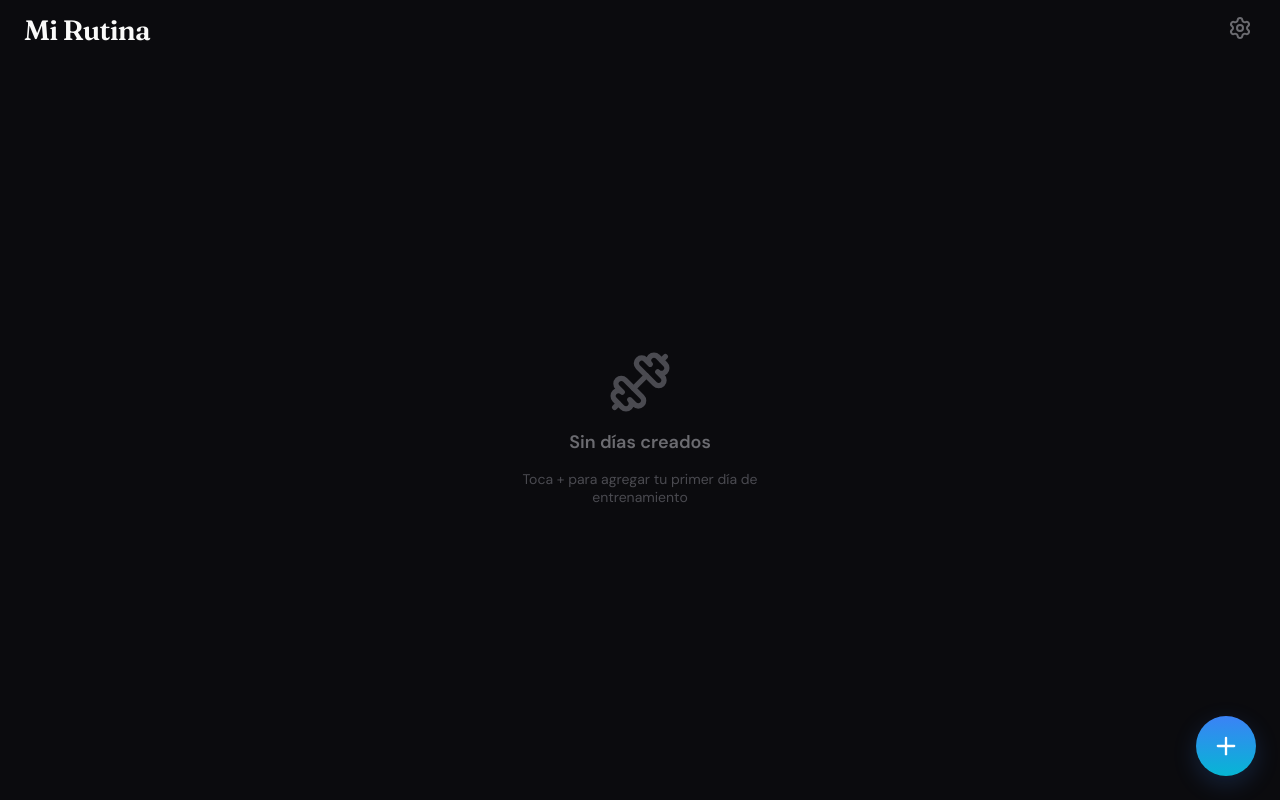
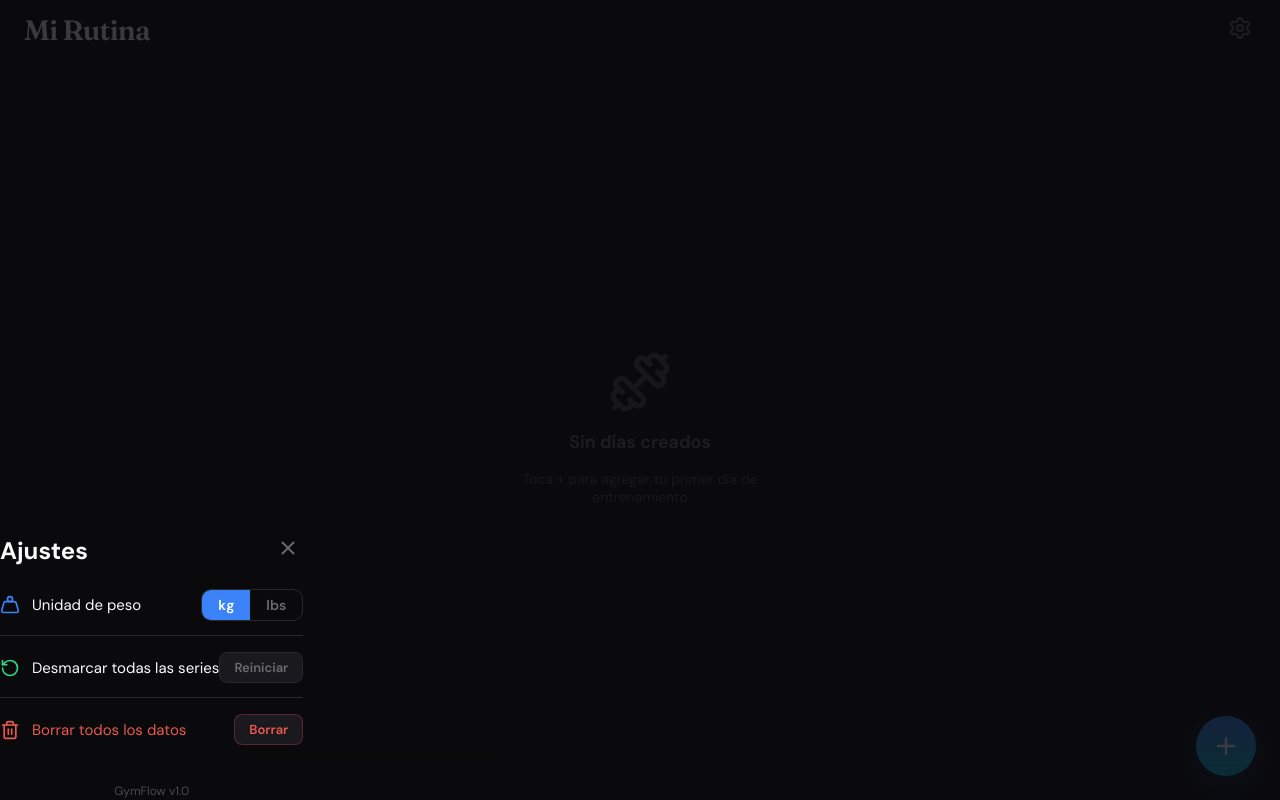
Before and after one commit to JeanC221/GymFlow, a React (Vite) app: page / in a window 1280 px wide. Both pictures are taken after a click on the button 1240 px from the left and 30 px from the top of the page. Built offline with nearby package versions, Linux system fonts and the light colour scheme.

Commit message:
feat: settings panel + bug fixes
- Settings: weight unit (kg/lbs), reset all series, clear all data
- Fix: exercise summary showing Infinity/NaN with partial data
- Fix: exercises permanently lost when toggling rest-day
- Fix: swipe-to-action interfering with page scroll

```diff
--- a/src/App.jsx
+++ b/src/App.jsx
@@ -7,14 +7,17 @@ import DayDetail from './components/DayDetail';
 import AddDayModal from './components/AddDayModal';
 import EmptyState from './components/EmptyState';
 import ConfirmDialog from './components/ConfirmDialog';
+import SettingsPanel from './components/SettingsPanel';
 
 export default function App() {
   const [days, setDays] = useLocalStorage('gym-days', []);
+  const [weightUnit, setWeightUnit] = useLocalStorage('gym-weight-unit', 'kg');
   const [currentView, setCurrentView] = useState('list');
   const [selectedDayId, setSelectedDayId] = useState(null);
   const [showAddDay, setShowAddDay] = useState(false);
   const [editingDay, setEditingDay] = useState(null);
   const [confirmDelete, setConfirmDelete] = useState(null);
+  const [showSettings, setShowSettings] = useState(false);
 
   const selectedDay = days.find(d => d.id === selectedDayId);
 
@@ -23,7 +26,7 @@ export default function App() {
       setDays(prev =>
         prev.map(d =>
           d.id === editingDay.id
-            ? { ...d, name: data.name, routine: data.routine, isRestDay: data.isRestDay, exercises: data.isRestDay ? [] : d.exercises }
+            ? { ...d, name: data.name, routine: data.routine, isRestDay: data.isRestDay }
             : d
         )
       );
@@ -44,6 +47,21 @@ export default function App() {
     setDays(prev => prev.map(d => d.id === updatedDay.id ? updatedDay : d));
   };
 
+  const handleClearAll = () => {
+    setDays([]);
+    setShowSettings(false);
+  };
+
+  const handleResetSeries = () => {
+    setDays(prev => prev.map(day => ({
+      ...day,
+      exercises: day.exercises.map(ex => ({
+        ...ex,
+        series: ex.series.map(s => ({ ...s, completed: false }))
+      }))
+    })));
+  };
+
   const openDay = (day) => {
     setSelectedDayId(day.id);
     setCurrentView('detail');
@@ -55,6 +73,7 @@ export default function App() {
         day={selectedDay}
         onBack={() => setCurrentView('list')}
         onUpdateDay={handleUpdateDay}
+        weightUnit={weightUnit}
       />
     );
   }
@@ -63,7 +82,7 @@ export default function App() {
     <div className="screen">
       <div className="header">
         <div className="header-title">Mi Rutina</div>
-        <button style={{ padding: 4 }}>
+        <button style={{ padding: 4 }} onClick={() => setShowSettings(true)}>
           <Settings size={24} color="var(--text-secondary)" />
         </button>
       </div>
@@ -109,6 +128,16 @@ export default function App() {
           onCancel={() => setConfirmDelete(null)}
         />
       )}
+
+      {showSettings && (
+        <SettingsPanel
+          onClose={() => setShowSettings(false)}
+          onClearAll={handleClearAll}
+          onResetSeries={handleResetSeries}
+          weightUnit={weightUnit}
+          onChangeUnit={setWeightUnit}
+        />
+      )}
     </div>
   );
 }
--- a/src/components/ConfirmDialog.jsx
+++ b/src/components/ConfirmDialog.jsx
@@ -31,6 +31,7 @@ export function SwipeableItem({ children, onEdit, onDelete }) {
     if (!swiping.current) return;
     currentX.current = e.touches[0].clientX;
     const diff = startX.current - currentX.current;
+    if (Math.abs(diff) > 10) e.preventDefault();
     const clamped = Math.max(0, Math.min(140, diff));
     setOffset(clamped);
   };
--- a/src/components/DayDetail.jsx
+++ b/src/components/DayDetail.jsx
@@ -43,7 +43,7 @@ function SortableExercise({ exercise, index, ...props }) {
   );
 }
 
-export default function DayDetail({ day, onBack, onUpdateDay }) {
+export default function DayDetail({ day, onBack, onUpdateDay, weightUnit }) {
   const [showAddExercise, setShowAddExercise] = useState(false);
   const [editingExercise, setEditingExercise] = useState(null);
   const [confirmDelete, setConfirmDelete] = useState(null);
@@ -168,6 +168,7 @@ export default function DayDetail({ day, onBack, onUpdateDay }) {
                     key={ex.id}
                     exercise={ex}
                     index={i}
+                    weightUnit={weightUnit}
                     onToggleSeries={handleToggleSeries}
                     onUpdateSeries={handleUpdateSeries}
                     onAddSeries={handleAddSeries}
--- a/src/components/ExerciseCard.jsx
+++ b/src/components/ExerciseCard.jsx
@@ -6,6 +6,7 @@ import { SwipeableItem } from './ConfirmDialog';
 export default function ExerciseCard({
   exercise,
   index,
+  weightUnit = 'kg',
   onToggleSeries,
   onUpdateSeries,
   onAddSeries,
@@ -14,7 +15,7 @@ export default function ExerciseCard({
 }) {
   const [expanded, setExpanded] = useState(index === 0);
   const color = getExerciseColor(index);
-  const summary = getExerciseSummary(exercise);
+  const summary = getExerciseSummary(exercise, weightUnit);
 
   const content = (
     <div className="exercise-card">
--- /dev/null
+++ b/src/components/SettingsPanel.jsx
@@ -0,0 +1,74 @@
+import { useState } from 'react';
+import { X, Trash2, RotateCcw, Weight, Palette } from 'lucide-react';
+
+export default function SettingsPanel({ onClose, onClearAll, onResetSeries, weightUnit, onChangeUnit }) {
+  const [confirmClear, setConfirmClear] = useState(false);
+  const [confirmReset, setConfirmReset] = useState(false);
+
+  return (
+    <div className="modal-overlay" onClick={onClose}>
+      <div className="modal settings-modal" onClick={e => e.stopPropagation()}>
+        <div className="modal-header">
+          <h2>Ajustes</h2>
+          <button className="modal-close" onClick={onClose}><X size={22} /></button>
+        </div>
+
+        <div className="settings-list">
+          {/* Weight unit */}
+          <div className="settings-item">
+            <div className="settings-item-left">
+              <Weight size={20} color="var(--accent-blue)" />
+              <span>Unidad de peso</span>
+            </div>
+            <div className="settings-toggle-group">
+              <button
+                className={`settings-unit-btn ${weightUnit === 'kg' ? 'active' : ''}`}
+                onClick={() => onChangeUnit('kg')}
+              >kg</button>
+              <button
+                className={`settings-unit-btn ${weightUnit === 'lbs' ? 'active' : ''}`}
+                onClick={() => onChangeUnit('lbs')}
+              >lbs</button>
+            </div>
+          </div>
+
+          {/* Reset series */}
+          <div className="settings-item">
+            <div className="settings-item-left">
+              <RotateCcw size={20} color="var(--accent-green)" />
+              <span>Desmarcar todas las series</span>
+            </div>
+            {confirmReset ? (
+              <div className="settings-confirm-group">
+                <button className="settings-confirm-btn yes" onClick={() => { onResetSeries(); setConfirmReset(false); }}>Sí</button>
+                <button className="settings-confirm-btn no" onClick={() => setConfirmReset(false)}>No</button>
+              </div>
+            ) : (
+              <button className="settings-action-btn" onClick={() => setConfirmReset(true)}>Reiniciar</button>
+            )}
+          </div>
+
+          {/* Clear all */}
+          <div className="settings-item danger">
+            <div className="settings-item-left">
+              <Trash2 size={20} color="var(--accent-coral)" />
+              <span>Borrar todos los datos</span>
+            </div>
+            {confirmClear ? (
+              <div className="settings-confirm-group">
+                <button className="settings-confirm-btn yes danger" onClick={() => { onClearAll(); setConfirmClear(false); }}>Sí</button>
+                <button className="settings-confirm-btn no" onClick={() => setConfirmClear(false)}>No</button>
+              </div>
+            ) : (
+              <button className="settings-action-btn danger" onClick={() => setConfirmClear(true)}>Borrar</button>
+            )}
+          </div>
+        </div>
+
+        <div className="settings-footer">
+          <span className="settings-version">GymFlow v1.0</span>
+        </div>
+      </div>
+    </div>
+  );
+}
--- a/src/index.css
+++ b/src/index.css
@@ -143,6 +143,26 @@ button { border: none; background: none; cursor: pointer; font-family: 'DM Sans'
 .series-config-row { display: flex; align-items: center; gap: 8px; }
 .series-config-num { width: 28px; height: 28px; border-radius: 14px; background: var(--accent-blue); display: flex; align-items: center; justify-content: center; font-size: 12px; font-weight: 700; color: #FFFFFF; flex-shrink: 0; }
 .series-config-input { flex: 1; display: flex; align-items: center; gap: 4px; padding: 0 12px; height: 44px; border-radius: 10px; background: var(--bg-elevated); border: 1px solid var(--border-subtle); }
+
+/* Settings panel */
+.settings-modal { max-height: 70vh; }
+.settings-list { display: flex; flex-direction: column; gap: 2px; margin-top: 8px; }
+.settings-item { display: flex; align-items: center; justify-content: space-between; padding: 14px 0; border-bottom: 1px solid var(--border-subtle); }
+.settings-item:last-child { border-bottom: none; }
+.settings-item-left { display: flex; align-items: center; gap: 12px; font-size: 15px; color: var(--text-primary); }
+.settings-item.danger .settings-item-left span { color: var(--accent-coral); }
+.settings-toggle-group { display: flex; border-radius: 10px; overflow: hidden; border: 1px solid var(--border-subtle); }
+.settings-unit-btn { padding: 6px 16px; font-size: 14px; font-weight: 600; background: transparent; color: var(--text-secondary); cursor: pointer; transition: all .2s; }
+.settings-unit-btn.active { background: var(--accent-blue); color: #FFF; }
+.settings-action-btn { padding: 6px 14px; border-radius: 8px; font-size: 13px; font-weight: 600; background: var(--bg-elevated); color: var(--text-secondary); border: 1px solid var(--border-subtle); cursor: pointer; }
+.settings-action-btn.danger { color: var(--accent-coral); border-color: rgba(244,63,94,.3); }
+.settings-confirm-group { display: flex; gap: 8px; }
+.settings-confirm-btn { padding: 6px 16px; border-radius: 8px; font-size: 13px; font-weight: 600; cursor: pointer; }
+.settings-confirm-btn.yes { background: var(--accent-green); color: #FFF; }
+.settings-confirm-btn.yes.danger { background: var(--accent-coral); }
+.settings-confirm-btn.no { background: var(--bg-elevated); color: var(--text-secondary); border: 1px solid var(--border-subtle); }
+.settings-footer { margin-top: 20px; text-align: center; }
+.settings-version { font-size: 12px; color: var(--text-muted); }
 .series-config-input input { flex: 1; background: none; border: none; color: var(--text-primary); font-size: 15px; font-weight: 500; height: auto; padding: 0; width: 40px; }
 .series-config-input span { font-size: 12px; color: var(--text-muted); }
 
```
Also changed, not shown: src/utils.js (+13 -9 lines).
